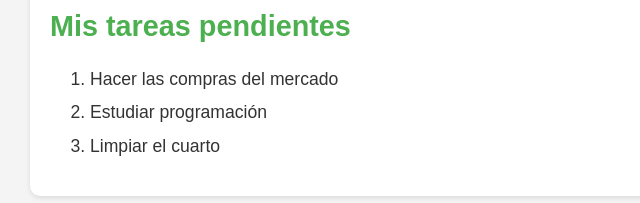
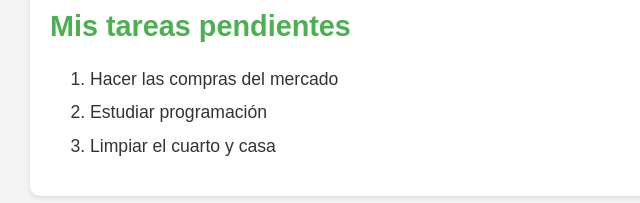
Before and after one commit to Andresriverapaba/entregable, a plain HTML site: page formulario/index.html in a window 1280 px wide. Shown: the part 1220-1423 px from the top of the page, 190-830 px from the left. Drawn offline with Linux system fonts and the light colour scheme.

Commit message:
formulario

```diff
--- a/formulario/index.html
+++ b/formulario/index.html
@@ -36,7 +36,7 @@
             <ol class="lista-tareas">
                 <li>Hacer las compras del mercado</li>
                 <li>Estudiar programación</li>
-                <li>Limpiar el cuarto</li>
+                <li>Limpiar el cuarto y casa</li>
             </ol>
         </section>
 
```
